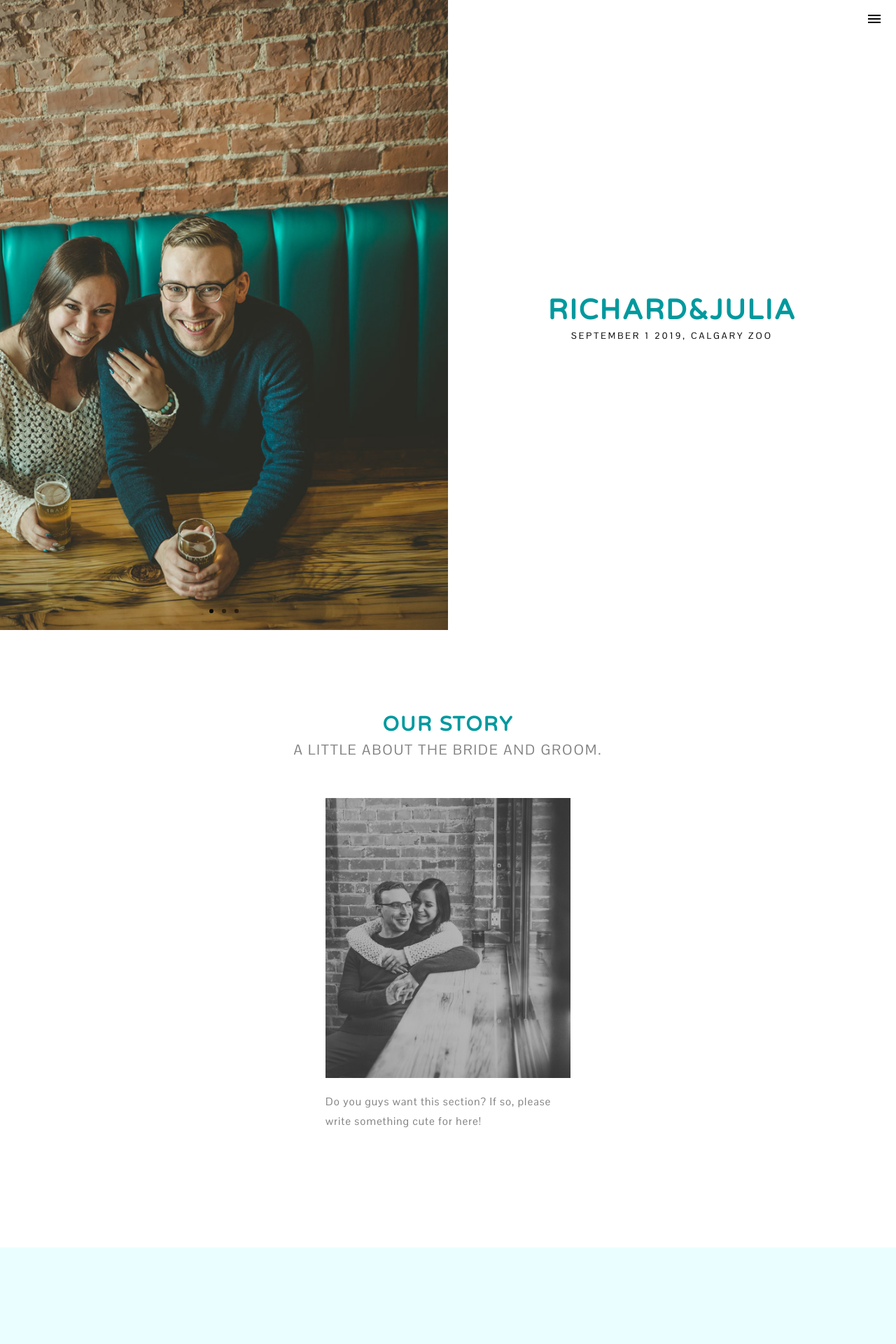
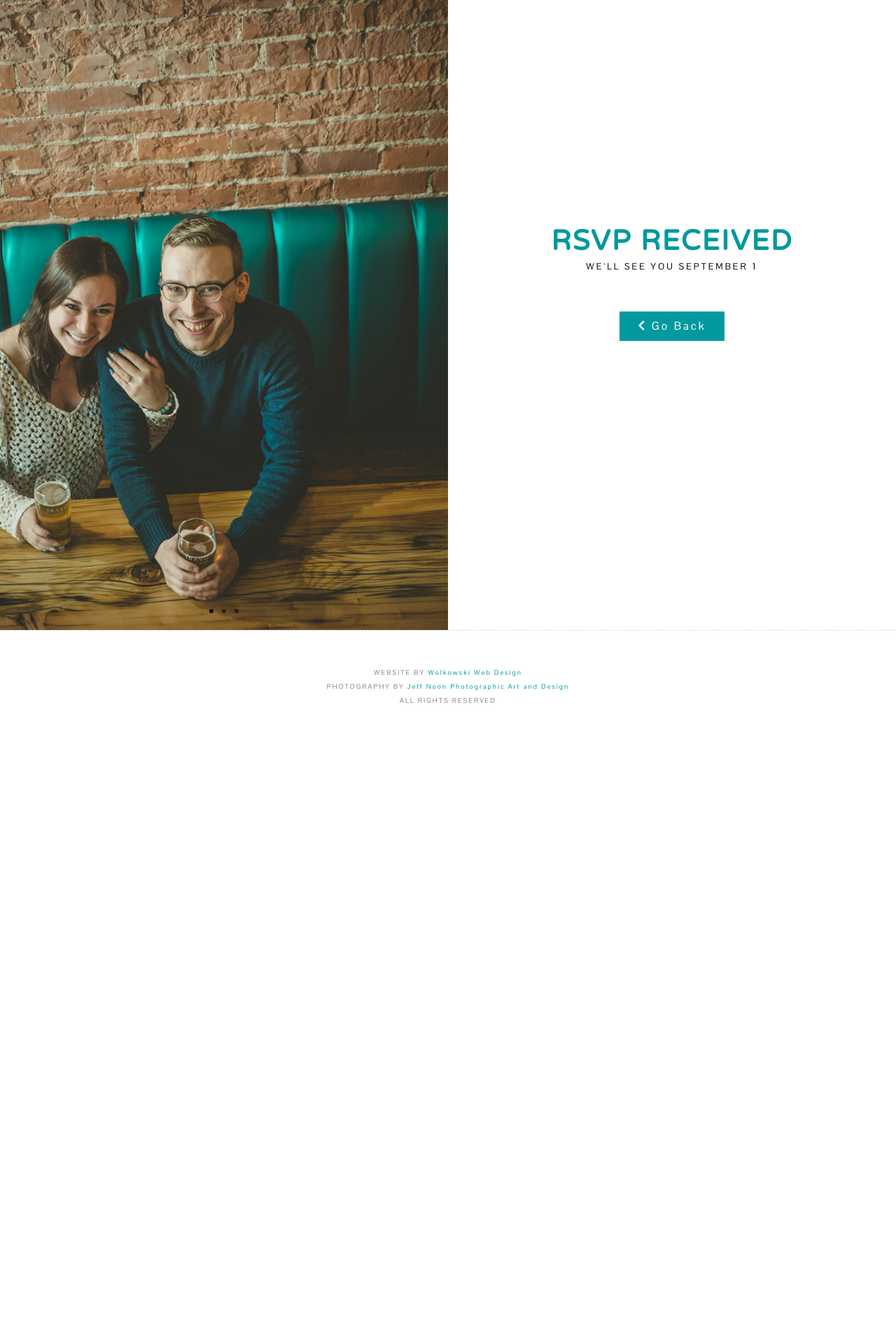
Before and after one commit to fevish/rickiandjulia, a Jekyll site: the page built from received.html, in a window 1280 px wide. Shown: the top 1920 px of the page at 70% size. Built offline with Jekyll 4.4.1, drawn with Linux system fonts in a browser that asks for light colours; nearby versions of some CDN libraries; after the commit the page ends 1061 px from its top, so only the background shows below that; some of the changed text lies outside the part shown; grey boxes are pictures that could not be loaded.

Commit message:
Adds form received page.

```diff
--- a/assets/stylesheets/_sass/style-02.scss
+++ b/assets/stylesheets/_sass/style-02.scss
@@ -384,6 +384,25 @@ button:focus {
     background: transparent;
   }
 }
+
+.received {
+  .btn-default {
+    margin-top: 20px;
+    padding: 10px 25px;
+
+    letter-spacing: 3px;
+
+    color: #fff;
+    border: 1px solid $primary-color;
+    border-radius: 0;
+    background: $primary-color;
+  }
+  .btn-default:hover {
+    color: $primary-color;
+    border: 1px solid $primary-color;
+    background: transparent;
+  }
+  }
 
 /*
   #########################################################################
--- a/index.html
+++ b/index.html
@@ -102,7 +102,7 @@ title: Frank Sather Wedding
             <strong>As we have very limited space, please include only names mentioned on the envelope.</strong></p>
           </div>
           <div class="col-md-12 text-center">
-            <form class="form-inline justify-content-center" method="post" name="rsvp" data-netlify="true" action="/received">
+              <form class="form-inline justify-content-center" method="post" name="rsvp" data-netlify="true" action="/received">
               <div class="form-select">
                   <i class="fas fa-utensils fa-2x"></i>
                   <div class="plates">Number of<br>Plates</div>
@@ -134,7 +134,7 @@ title: Frank Sather Wedding
               <div class="alert alert-danger" style="display:none;"> Please enter your name!</div>
               <div class="alert alert-success" style="display:none;"> Thanks for your RSVP!</div>
               <div class="form-group">
-                <input type="text" class="form-control" id="name" name="name" placeholder="Your Name / Names">
+                <input type="text" class="form-control" id="name" name="name" placeholder="Your Name / Names" required>
               <button type="submit" class="btn btn-default submit">RSVP <i class="ion-ios-arrow-right"></i></button>
               </div>
             </form>
--- a/received.html
+++ b/received.html
@@ -1,145 +1,34 @@
 ---
-layout: default
-title: Frank Sather Wedding
-permalink: received
+title: RSVP Received
+permalink: /received
 ---
-    <!-- STORY 02 -->
-    <section id="story" class="story-02">
-      <div class="container">
+{% include _head.html %}
+<!-- HEADER 02 -->
+<div id="home" class="header-02">
+    <div class="container-fluid">
         <div class="row">
-          <div class="col-md-12 title">
-            <h3>Our Story</h3>
-            <h5>A little about the bride and groom.</h5>
-          </div>
-          <div class="col-md-12 people">
-            <div class="row justify-content-center">
-              <div class="col-md-4 col-sm-6">
-                <img src="assets/images/rickiandjulia5.jpg" alt="">
-                <p>Do you guys want this section? If so, please write something cute for here!</p>
-              </div>
+            <div class="col-sm-6">
+                <div class="flexslider-container">
+                    <div class="flexslider">
+                        <ul class="slides">
+                            <li style="background-image: url(assets/images/rickiandjulia1.jpg);"></li>
+                            <li style="background-image: url(assets/images/rickiandjulia2.jpg);"></li>
+                            <li style="background-image: url(assets/images/rickiandjulia3.jpg);"></li>
+                        </ul>
+                    </div>
+                </div>
             </div>
-
-          </div>
-
-        </div>
-      </div>
-    </section>
-
-    <!-- WEDDING 02 -->
-    <section id="wedding" class="wedding-02">
-      <div class="container">
-        <div class="row">
-            <div class="col-md-6">
-                <h3>Ceremony & Reception</h3>
-                <img src="https://www.calgaryzoo.com/sites/default/files/styles/card_large/public/2019-01/Panpan%20%26%20Yueyue%20in%20Snow%201%20WM-Resized.png?itok=1l7_1h-N" alt="">
-                <br>
-                <br>
-                <br>
-                <h5>Calgary Zoo</h5>
-                <p>Ceremony: <strong>3:00pm</strong></p>
-                <p>Reception: <strong>6:00pm</strong></p>
-                <p>210 St. George's Drive NE</p>
-                <p>Calgary, AB, T2E 7V6</p>
-                <br>
-                <h6>Parking at the Zoo is $12</h6>
-                <a href="#rsvp" class="btn btn-default">RSVP NOW <i class="ion-ios-arrow-right"></i></a>
-            </div>
-            <div class="col-md-6">
-                <div class="map-responsive">
-                <iframe src="https://www.google.com/maps/embed?pb=!1m18!1m12!1m3!1d10033.305629801998!2d-114.02920988066644!3d51.04706053830561!2m3!1f0!2f0!3f0!3m2!1i1024!2i768!4f13.1!3m3!1m2!1s0x53717aad9ab72f05%3A0x6227b8f6c77575f7!2sCalgary+Zoo!5e0!3m2!1sen!2sca!4v1551472916045" width="800" height="350" frameborder="0" style="border:0" allowfullscreen></iframe>
+            <div class="col-sm-6 text-center">
+                <div class="caption received">
+                    <h1>RSVP Received</h1>
+                    <h6>We'll see you September 1</h6>
+                    <br><br>
+                    <h3>
+                        <a class="btn btn-default" href="/"><i class="fas fa-chevron-left"></i> Go Back</a>
+                    </h3>
                 </div>
             </div>
         </div>
-      </div>
-    </section>
-    <!-- ACCOMM 02 -->
-
-    <section id="accomm" class="accomm-02">
-      <div class="container">
-        <div class="row justify-content-center">
-          <div class="col-md-12 text-center">
-            <h3>Where to stay?</h3>
-          </div>
-          <div class="col-md-4 col-sm-6">
-            <div class="box">
-              <img src="https://www.hotelclique.ca/uploads/1/1/5/4/115474359/2-queen-beds_orig.jpg" alt="">
-              <h5>Hotel Clique</h5>
-              <h6>$99 per night plus tax</h6>
-              <p>Mention <strong>Frank and Sather Wedding</strong> and use booking code <strong>0901FS</strong> when making your reservation to recieve our special group booking discount.</p>
-              <br>
-              <a href="https://goo.gl/maps/VHHtPg6eLzS2">
-              <p>24 Aero Cres. NE</p>
-              <p>Calgary, AB, T2E 7Y5</p>
-              </a>
-              <p>403-460-9588</p>
-            </div>
-          </div>
-        </div>
-      </div>
-    </section>
-
-
-    <!-- REGISTRY 02 -->
-    <section id="registry" class="registry-02">
-      <div class="container">
-        <div class="row">
-          <div class="col-md-12 text-center">
-            <h3>In lieu of presents</h3>
-            <h4>We will provide an opportunity to give toward our Adventure Fund</h4>
-            <img src="{{ site.baseurl }}/assets/images/adventure-fund.svg" alt="">
-          </div>
-        </div>
-      </div>
-
-    </section>
-
-    <!-- RSVP 02 -->
-
-    <section id="rsvp" class="rsvp-02">
-      <div class="container">
-        <div class="row">
-          <div class="col-md-12 text-center">
-            <h3>Say you'll come</h3>
-            <p>If you received an invitation <br>make sure to RSVP.</p>
-          </div>
-          <div class="col-md-12 text-center">
-            <form class="form-inline justify-content-center" method="post" name="rsvp" data-netlify="true" action="/">
-              <div class="form-select">
-                  <i class="fas fa-utensils fa-2x"></i>
-                  <div class="plates">Number of<br>Plates</div>
-                <select class="custom-select" name="Kids">
-                    <option value="0">Kids</option>
-                    <option value="1">1</option>
-                    <option value="2">2</option>
-                    <option value="3">3</option>
-                    <option value="4">4</option>
-                    <option value="5">5</option>
-                </select>
-                <select class="custom-select" name="Adult">
-                    <option value="0">Adult</option>
-                    <option value="1">1</option>
-                    <option value="2">2</option>
-                    <option value="3">3</option>
-                    <option value="4">4</option>
-                    <option value="5">5</option>
-                </select>
-                <select class="custom-select" name="Vegetarian">
-                    <option value="0">Vegetarian</option>
-                    <option value="1">1</option>
-                    <option value="2">2</option>
-                    <option value="3">3</option>
-                    <option value="4">4</option>
-                    <option value="5">5</option>
-                </select>
-              </div>
-              <div class="alert alert-danger" style="display:none;"> Please enter your name!</div>
-              <div class="alert alert-success" style="display:none;"> Thanks for your RSVP!</div>
-              <div class="form-group">
-                <input type="text" class="form-control" id="name" name="name" placeholder="Your Name / Names">
-              <button type="submit" class="btn btn-default submit">RSVP <i class="ion-ios-arrow-right"></i></button>
-              </div>
-            </form>
-          </div>
-        </div>
-      </div>
-    </section>
+    </div>
+</div>
+{% include _footer.html %}
```
Also changed, not shown: 3 other files.
